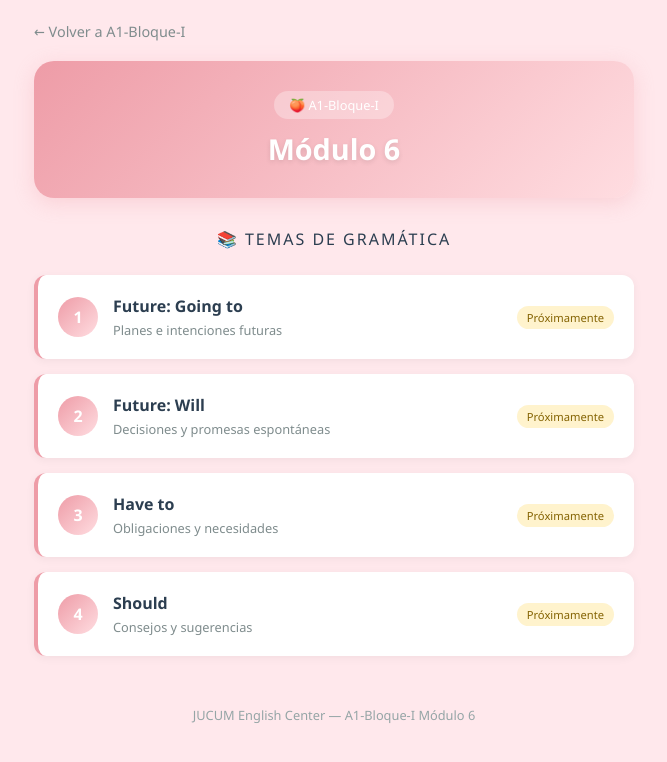
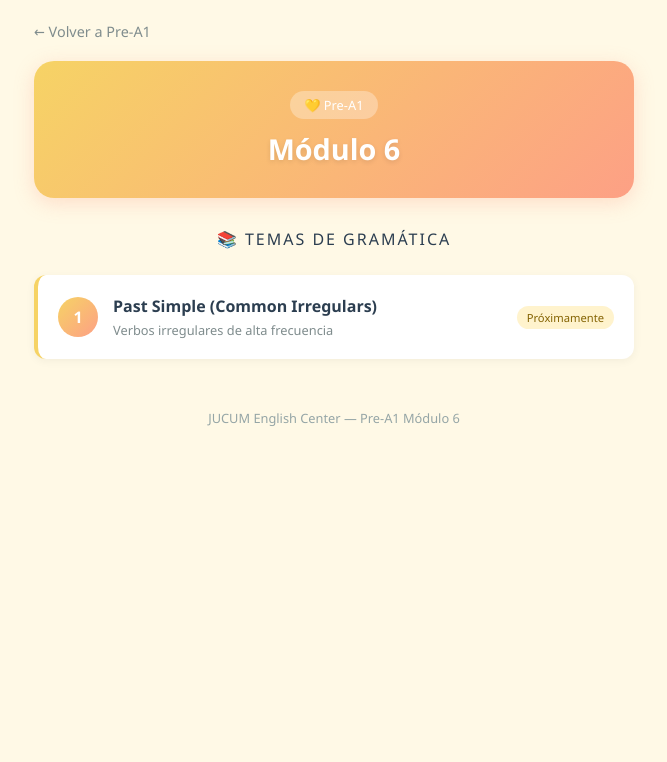
Before and after one commit to jucumenglishcenter/GRAMMAR, a plain HTML site: page Pre-A1/M6/index.html in a window 1280 px wide. Shown: the whole page, without its empty margins (306-973 px from the left). Drawn offline with Linux system fonts and the light colour scheme.

Commit message:
Update index.html

```diff
--- a/Pre-A1/M6/index.html
+++ b/Pre-A1/M6/index.html
@@ -3,12 +3,12 @@
 <head>
     <meta charset="UTF-8">
     <meta name="viewport" content="width=device-width, initial-scale=1.0">
-    <title>A1-Bloque-I Módulo 6 | JUCUM English Center</title>
+    <title>Pre-A1 Módulo 6 | JUCUM English Center</title>
     <style>
         * { margin: 0; padding: 0; box-sizing: border-box; }
         body {
             font-family: 'Segoe UI', Tahoma, Geneva, Verdana, sans-serif;
-            background: #ffe8ec;
+            background: #fff9e6;
             min-height: 100vh;
             padding: 20px;
             color: #333;
@@ -24,14 +24,14 @@
             margin-bottom: 20px;
             transition: color 0.3s;
         }
-        .back-link:hover { color: #e91e63; }
+        .back-link:hover { color: #f39c12; }
         .header {
             text-align: center;
             padding: 30px 20px;
-            background: linear-gradient(135deg, #ee9ca7 0%, #ffdde1 100%);
+            background: linear-gradient(135deg, #f6d365 0%, #fda085 100%);
             border-radius: 20px;
             margin-bottom: 30px;
-            box-shadow: 0 5px 20px rgba(238, 156, 167, 0.3);
+            box-shadow: 0 5px 20px rgba(253, 160, 133, 0.3);
         }
         .header .badge {
             display: inline-block;
@@ -69,19 +69,19 @@
             text-decoration: none;
             transition: all 0.3s ease;
             box-shadow: 0 2px 10px rgba(0,0,0,0.05);
-            border-left: 4px solid #ee9ca7;
+            border-left: 4px solid #f6d365;
             display: flex;
             align-items: center;
             gap: 15px;
         }
         .topic-card:hover {
             transform: translateX(5px);
-            box-shadow: 0 5px 20px rgba(238, 156, 167, 0.3);
+            box-shadow: 0 5px 20px rgba(246, 211, 101, 0.3);
         }
         .topic-card .number {
             width: 40px;
             height: 40px;
-            background: linear-gradient(135deg, #ee9ca7 0%, #ffdde1 100%);
+            background: linear-gradient(135deg, #f6d365 0%, #fda085 100%);
             border-radius: 50%;
             display: flex;
             align-items: center;
@@ -125,55 +125,28 @@
 </head>
 <body>
     <div class="container">
-        <a href="../" class="back-link">← Volver a A1-Bloque-I</a>
+        <a href="../" class="back-link">← Volver a Pre-A1</a>
 
         <header class="header">
-            <span class="badge">🍑 A1-Bloque-I</span>
+            <span class="badge">💛 Pre-A1</span>
             <h1>Módulo 6</h1>
         </header>
 
         <p class="section-title">📚 Temas de Gramática</p>
 
         <div class="topics-list">
-            <a href="tema1-future-going-to.html" class="topic-card">
+            <a href="tema1-past-simple-irregulars.html" class="topic-card">
                 <div class="number">1</div>
                 <div class="content">
-                    <h3>Future: Going to</h3>
-                    <p class="description">Planes e intenciones futuras</p>
-                </div>
-                <span class="status coming">Próximamente</span>
-            </a>
-
-            <a href="tema2-future-will.html" class="topic-card">
-                <div class="number">2</div>
-                <div class="content">
-                    <h3>Future: Will</h3>
-                    <p class="description">Decisiones y promesas espontáneas</p>
-                </div>
-                <span class="status coming">Próximamente</span>
-            </a>
-
-            <a href="tema3-have-to.html" class="topic-card">
-                <div class="number">3</div>
-                <div class="content">
-                    <h3>Have to</h3>
-                    <p class="description">Obligaciones y necesidades</p>
-                </div>
-                <span class="status coming">Próximamente</span>
-            </a>
-
-            <a href="tema4-should.html" class="topic-card">
-                <div class="number">4</div>
-                <div class="content">
-                    <h3>Should</h3>
-                    <p class="description">Consejos y sugerencias</p>
+                    <h3>Past Simple (Common Irregulars)</h3>
+                    <p class="description">Verbos irregulares de alta frecuencia</p>
                 </div>
                 <span class="status coming">Próximamente</span>
             </a>
         </div>
 
         <footer class="footer">
-            <p>JUCUM English Center — A1-Bloque-I Módulo 6</p>
+            <p>JUCUM English Center — Pre-A1 Módulo 6</p>
         </footer>
     </div>
 </body>
```
